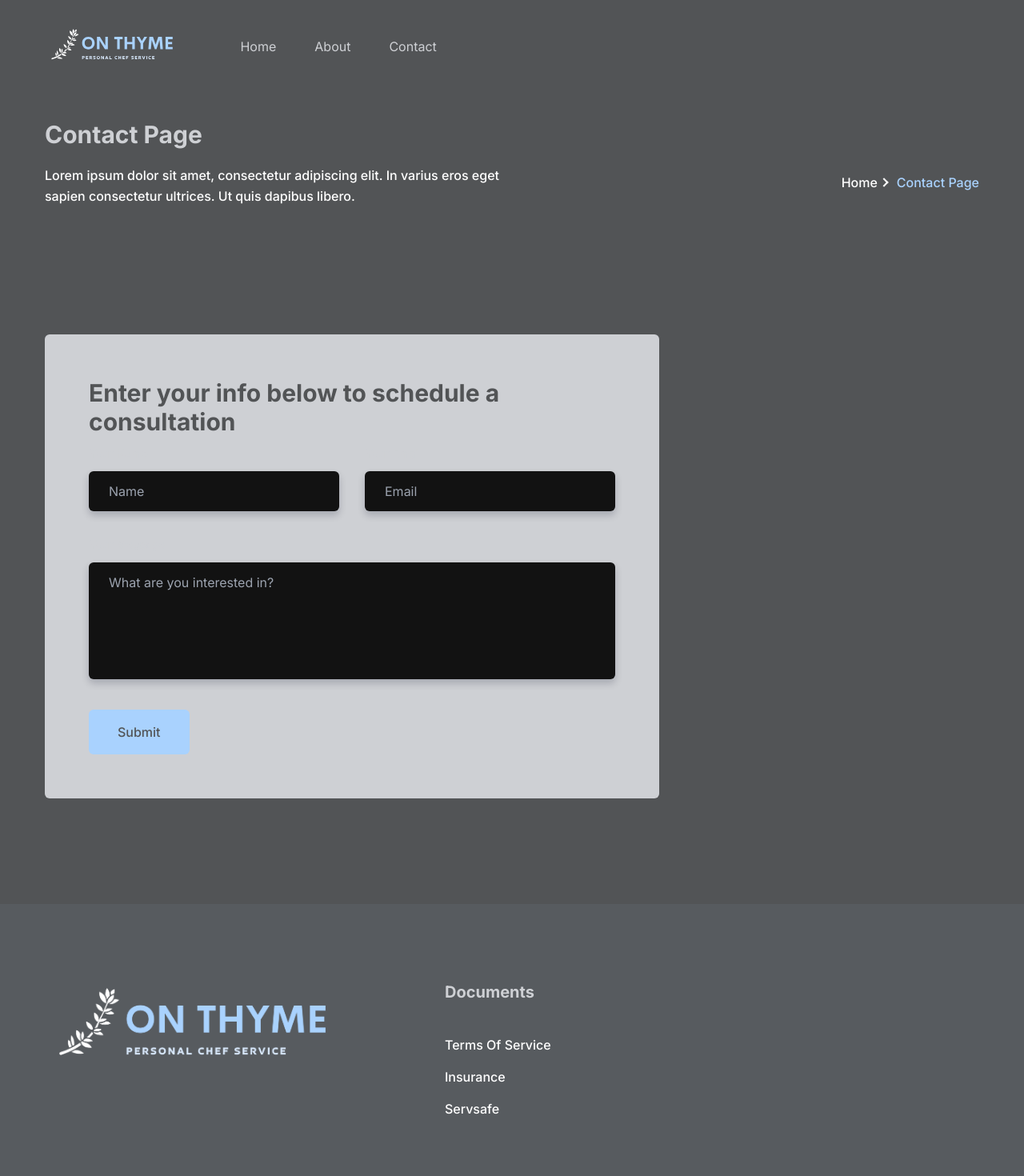
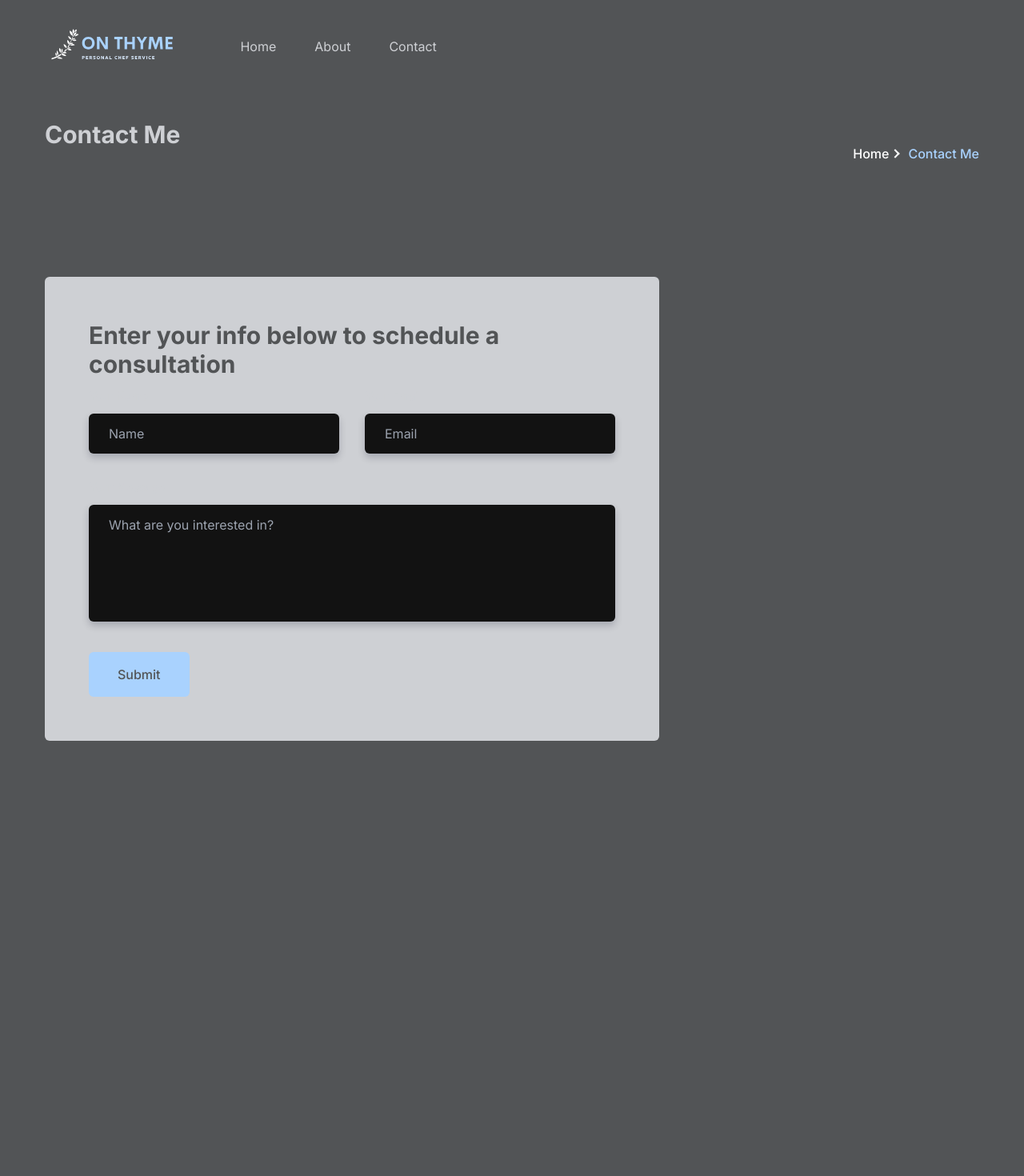
Before and after one commit to Ekalex/website, a Next.js app: page /contact in a window 1280 px wide. Shown: the top 1470 px of the page at 80% size. Built offline with nearby package versions, Linux system fonts and the light colour scheme.

Commit message:
1.0 live

```diff
--- a/app/contact/page.tsx
+++ b/app/contact/page.tsx
@@ -5,8 +5,8 @@ const ContactPage = () => {
   return (
     <>
       <Breadcrumb
-        pageName="Contact Page"
-        description="Lorem ipsum dolor sit amet, consectetur adipiscing elit. In varius eros eget sapien consectetur ultrices. Ut quis dapibus libero."
+        pageName="Contact Me"
+        description=""
       />
 
       <Contact />
--- a/components/Footer/index.tsx
+++ b/components/Footer/index.tsx
@@ -5,7 +5,7 @@ const Footer = () => {
   return (
     <>
       <footer
-        className="relative z-10 bg-primary bg-opacity-5 pt-16 md:pt-20 lg:pt-24"
+        className="invisible relative z-10 bg-primary bg-opacity-5 pt-16 md:pt-20 lg:pt-24"
         data-wow-delay=".1s"
       >
         <div className="container">
```
Also changed, not shown: 2 other files (tests, documents, lock files or other folders).
